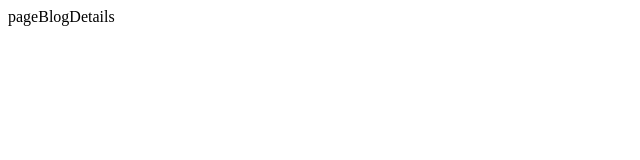
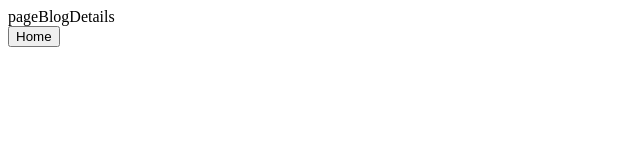
Before and after one commit to pravinkumar172929/next-js-app, a Next.js app: page /blog/1 in a window 1280 px wide. Shown: the top 160 px of the page, without its empty margins (0-640 px from the left). Built offline with nearby package versions, Linux system fonts and the light colour scheme.

Commit message:
use of roter on details page

```diff
--- a/app/blog/[slug]/page.tsx
+++ b/app/blog/[slug]/page.tsx
@@ -1,7 +1,17 @@
-import React from "react";
+"use client";
 
-const pageBlogDetails = () => {
-  return <div>pageBlogDetails</div>;
+import { useRouter } from "next/navigation";
+
+const PageBlogDetails = () => {
+  const router = useRouter();
+  console.log("🚀 router:", router);
+
+  return (
+    <>
+      <div>pageBlogDetails</div>
+      <button onClick={() => router.push("/")}>Home</button>
+    </>
+  );
 };
 
-export default pageBlogDetails;
+export default PageBlogDetails;
```
